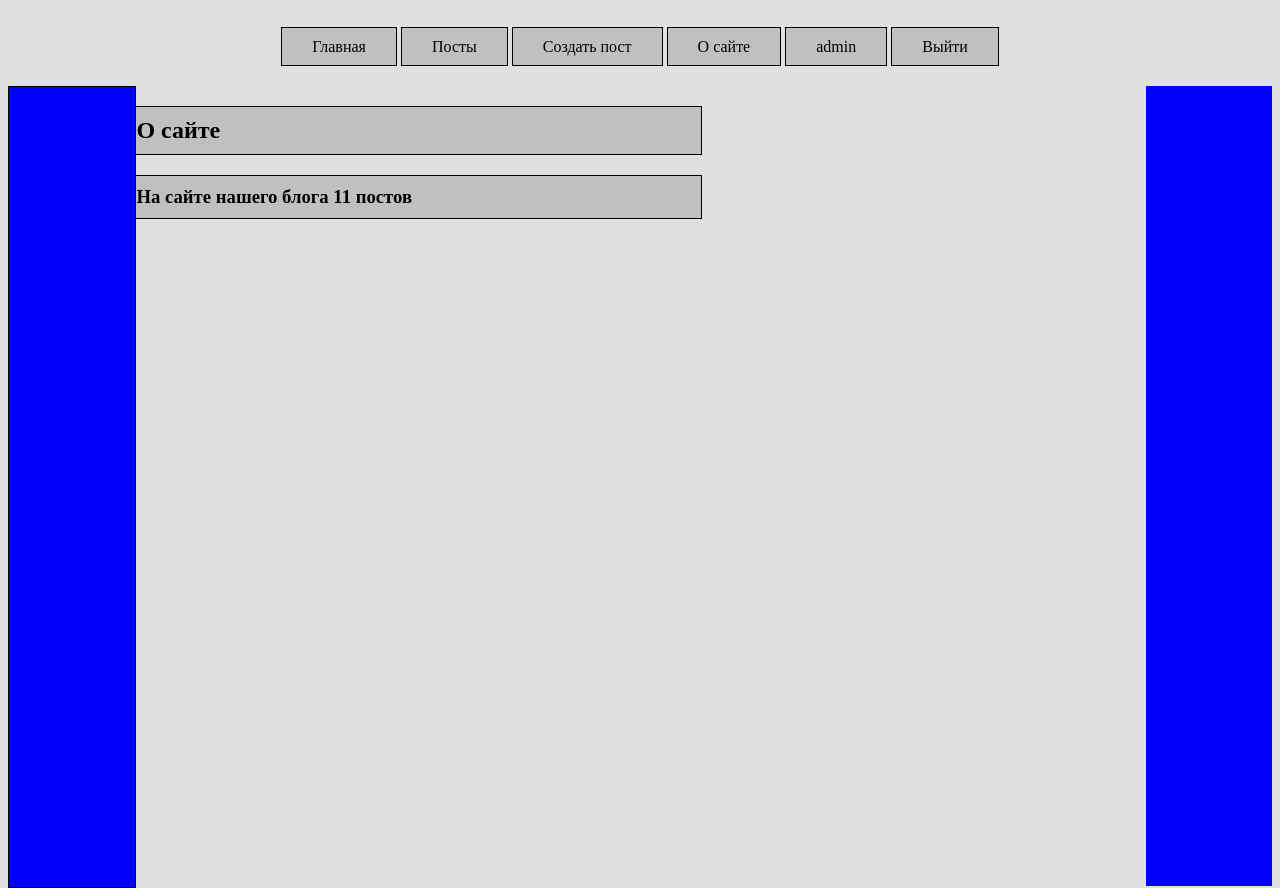
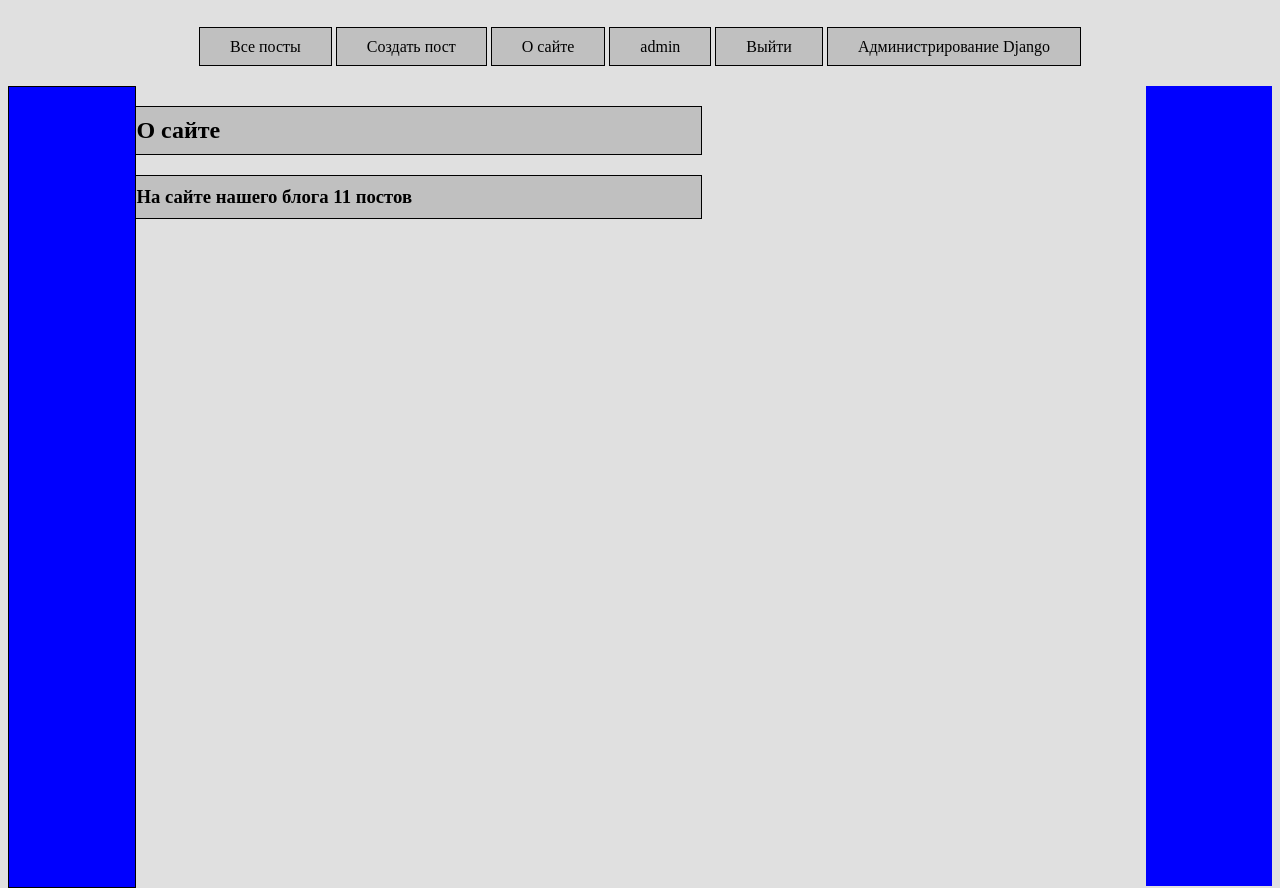
Before and after one commit to Elmersperry/DjangoBlogSite, a Django app: page /about/ in a window 1280 px wide. Run offline with Django 5.2, Linux system fonts and the light colour scheme; a user stored in the database is signed in; data comes from the database, SQL or seed files in the repository; both versions use the stored data as it was after the commit.

Commit message:
fererferf

```diff
--- a/blog/forms.py
+++ b/blog/forms.py
@@ -12,9 +12,9 @@ class PostForm(forms.ModelForm):
     # Дополняем конструктор родительского класса
     def __init__(self, *args, **kwargs):
         # получаем author из именованных вргументов (его передали во views)
-        author = kwargs.pop('author')
+        author = kwargs.pop('author', None)
         # вызывем конгструктор родительского класса
-        super().__init__(*args, **kwargs)
+        super(PostForm, self).__init__(*args, **kwargs)
         # устанавливаем начальное значение поля author
         self.fields['author'].initial = author
         # отключаем видимость этого поля в форме
--- a/blog/templates/blog/base.html
+++ b/blog/templates/blog/base.html
@@ -10,8 +10,7 @@
 </head>
 <body>
 <nav class="my-nav">
-    <a class="nav-link" aria-current="page" href="{% url 'blog:index' %}">Главная</a>
-    <a class="nav-link" href="#">Посты</a>
+    <a class="nav-link" aria-current="page" href="{% url 'blog:index' %}">Все посты</a>
     <a class="nav-link" href="{% url 'blog:add_post' %}">Создать пост</a>
     <a class="nav-link" href="{% url 'blog:about' %}">О сайте</a>
     {% if not user.is_authenticated %}
@@ -20,6 +19,7 @@
     {% else %}
     <a class="nav-link" href="{% url 'users:profile' pk=user.pk %}">{{user.username}}</a>
     <a class="nav-link" href="{% url 'users:logout' %}">Выйти</a>
+    <a class="nav-link" href="{% url 'admin:index' %}">Администрирование Django</a>
     {% endif %}
 </nav>
     <aside class="sidebar-space">
--- a/blog/views.py
+++ b/blog/views.py
@@ -25,10 +25,12 @@ def about(request):
     context = {'title': 'О сайте', 'count_posts': count_posts}
     return render(request, template_name='blog/about.html', context=context)
 
+@login_required
 def add_post(request):
     if request.method == "GET":
         post_form = PostForm(author=request.user)
-        context = {'form': post_form}
+        context = {'form': post_form,
+                   'title': 'Добавление поста'}
         return render(request, template_name='blog/post_add.html', context=context)
 
     if request.method == "POST":
@@ -51,10 +53,11 @@ def read_post(request, slug):
     context = {"title": "Информация о посте", "post": post}
     return render(request, template_name="blog/post_detail.html", context=context)
 
+@login_required()
 def update_post(request, pk):
     post = Post.objects.get(pk=pk)
     if request.method == "POST":
-        post_form = PostForm(data = request.POST, files = request.FILES)
+        post_form = PostForm(data = request.POST, files = request.FILES, author=request.user)
         if post_form.is_valid():
             post.title = post_form.cleaned_data['title']
             post.text = post_form.cleaned_data['text']
@@ -70,6 +73,7 @@ def update_post(request, pk):
         })
         return render(request, template_name="blog/post_edit.html", context = {"form": post_form})
 
+@login_required
 def delete_post(request, pk):
     # post = Post.objects.get(pk=pk)
     post = get_object_or_404(Post, pk=pk)
```
Also changed, not shown: db.sqlite3.
